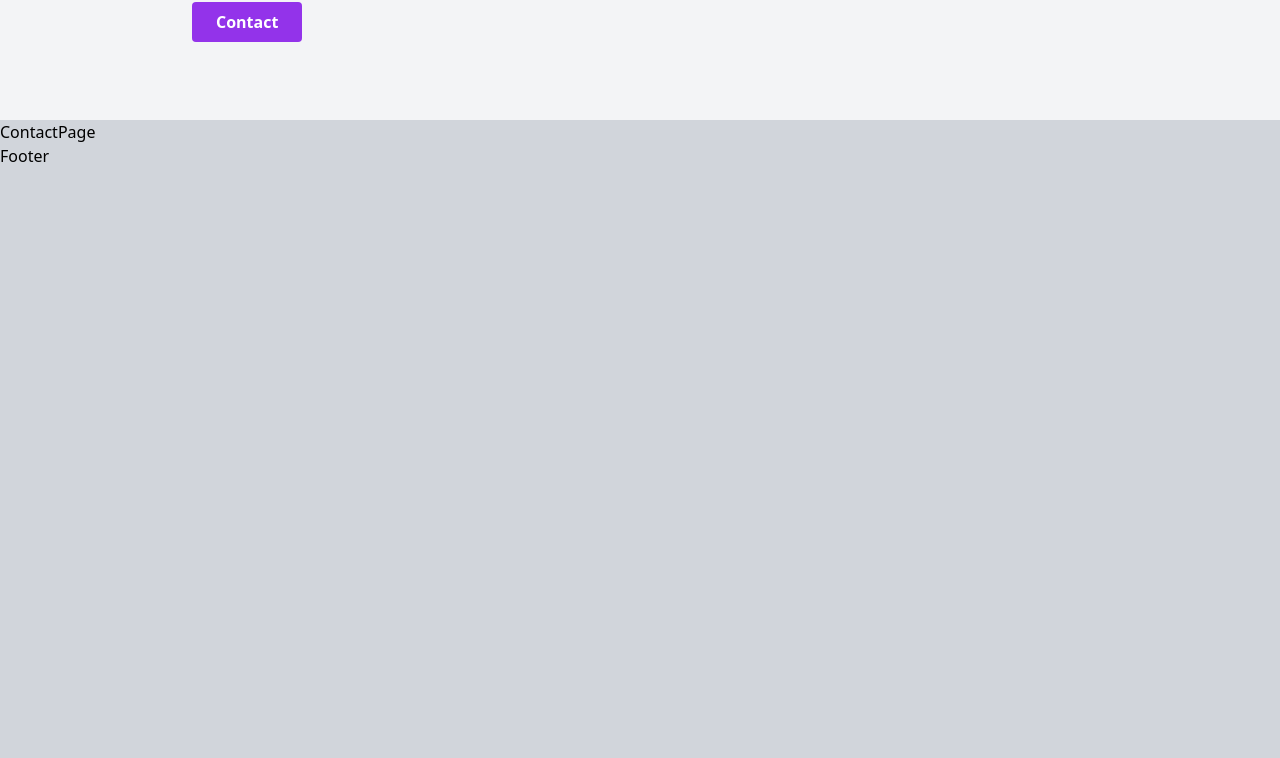
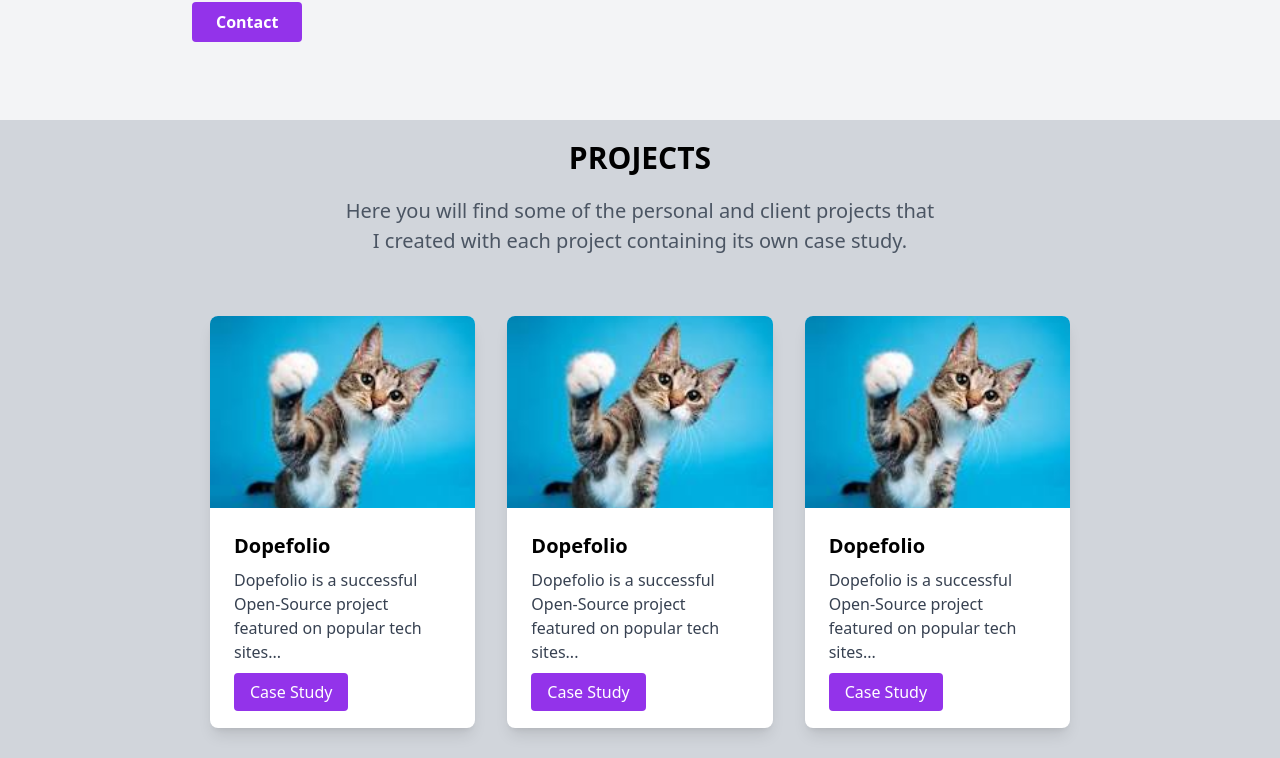
Before and after one commit to vaxojaniashvili/Portfolio, a Next.js app: page / in a window 1280 px wide. Shown: the part 1480-2238 px from the top of the page. Before the commit the page ends 1648 px from the top, so only its background shows below. Built offline with nearby package versions, Linux system fonts and the light colour scheme.

Commit message:
fix-error

```diff
--- a/src/app/page.tsx
+++ b/src/app/page.tsx
@@ -5,7 +5,7 @@ import AboutPage from "./pages/about/page";
 import ContactPage from "./pages/contact/page";
 import Footer from "./pages/footer/page";
 import HomePage from "./pages/home/page";
-// import ProjectsPage from "./pages/projects/page"; esec aq
+import ProjectsPage from "./pages/projects/page";
 import { motion, useAnimation } from "framer-motion";
 import {ReactNode, useEffect} from "react";
 import { useInView } from "react-intersection-observer";
@@ -59,7 +59,12 @@ const Page = () => {
             </Section>
             {/*<Section>* aq davakomentare aq mitoro projectebis peijze ar mushaobs kargad da gasasworebelia axla agaraq framer-motion am divs/}
                 <ProjectsPage />
+
             {/*</Section>*/}
+            <div>
+                <ProjectsPage />
+            </div>
+
             <Section>
                 <ContactPage />
             </Section>
```
